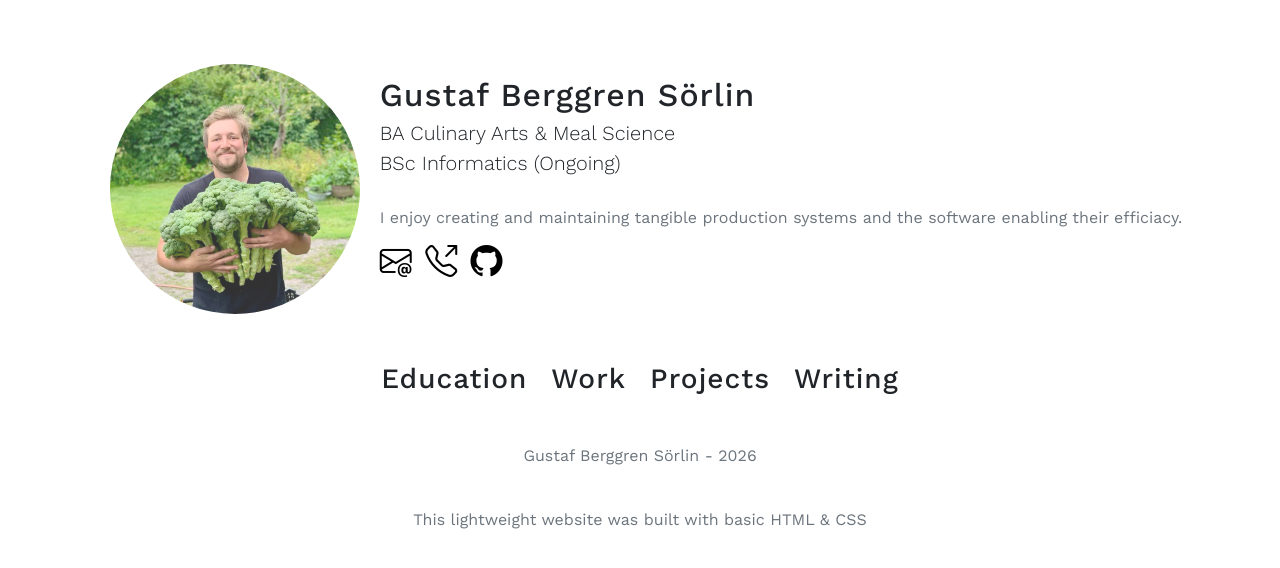
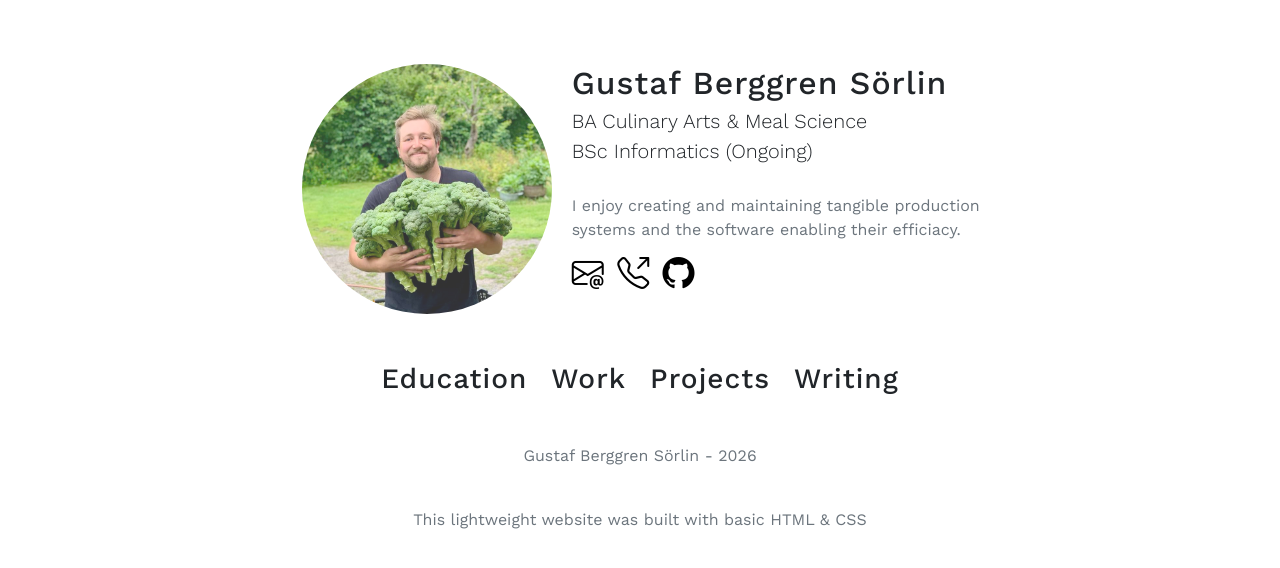
Before and after one commit to gbrggrn/gbrggrn.github.io, a Jekyll site: the page built from index.html, in a window 1280 px wide. Shown: the top 568 px of the page. Built offline with Jekyll 4.4.1, drawn with Linux system fonts in a browser that asks for light colours.

Commit message:
Update default.html

```diff
--- a/_layouts/default.html
+++ b/_layouts/default.html
@@ -22,7 +22,7 @@
         <img src="{{ '/assets/images/GustafResumeImg.jpg' | relative_url }}" alt="Gustaf Berggren Sörlin" class="profile-img mt-3"/>
       </div>
 
-      <div class="text-start px-1">
+      <div class="text-start px-1 col-md-4">
         <h2 class="mb-1">Gustaf Berggren Sörlin</h2>
         <p class="lead mb-1">BA Culinary Arts & Meal Science<br>BSc Informatics (Ongoing)</p><br>
         <p class="text-muted mb-2">I enjoy creating and maintaining tangible production systems and the software enabling their efficiacy.</p>
```
